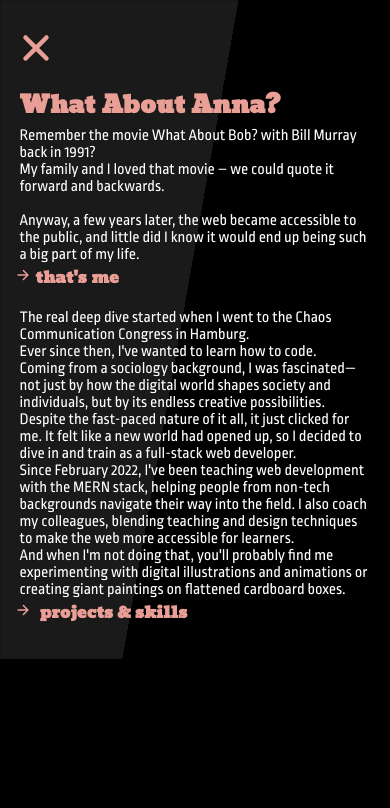
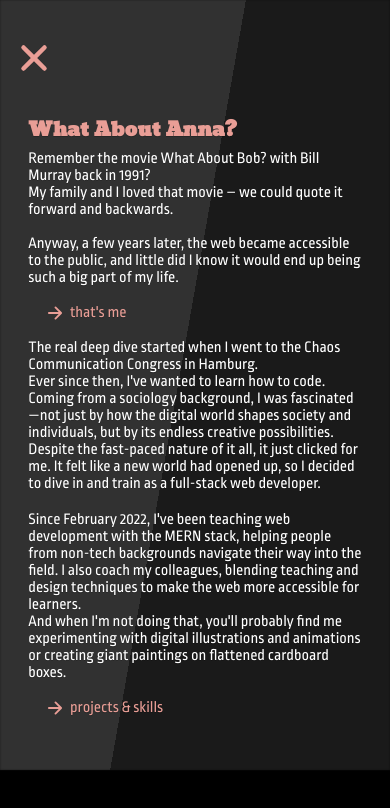
Before and after one commit to anna-olivia/pret-a-porter, a Next.js app: page /about in a window 390 px wide. Shown: the top 808 px of the page. Built offline with nearby package versions, Linux system fonts and the light colour scheme.

Commit message:
tablet landing

```diff
--- a/app/about/page.js
+++ b/app/about/page.js
@@ -1,4 +1,3 @@
-
 import Link from "next/link";
 import { IoArrowForward, IoClose } from "react-icons/io5";
 import styles from "../styles/About.module.css";
@@ -6,55 +5,70 @@ import styles from "../styles/About.module.css";
 const About = () => {
   return (
     <>
-
       <div className={styles.about}>
-      <Link href="/">
-          <IoClose className={styles.back} />
+        <Link href="/" className={styles.back}>
+          <IoClose />
         </Link>
 
+        <div>
+          <h2>What About Anna?</h2>
+            <p>
+              Remember the movie <span>What About Bob?</span> with Bill Murray
+              back in 1991?
+            </p>
+            <p>
+              My family and I loved that movie – we could quote it forward and
+              backwards.
+            </p>
+            <br />
+            <p>
+              Anyway, a few years later, the web became accessible to the
+              public, and little did I know it would end up being such a big
+              part of my life.
+            </p>
 
-        <div className={styles.text}>
-        <h1>
-          What About Anna?
-        </h1>
-            <div>
-            <p>Remember the movie <span>What About Bob?</span> with Bill Murray back in 1991?</p>
-            <p>My family and I loved that movie – we could quote it forward and backwards.</p>
-            <br/>
-            <p>Anyway, a few years later, the web became accessible to the public, and little did I know it would end up being such a big part of my life. </p>
-
-            <Link href="/me" ><IoArrowForward className={styles.link} />
-             <h2>that's me</h2>
+            <Link href="/me" className={styles.link}>
+              <IoArrowForward />
+              <span> that's me</span>
+            </Link>
 
 
-              </Link>
-
-              <br/>
-              <br/>
-
             <p>
-              The real deep dive started when I went to the Chaos Communication Congress in Hamburg.</p>
-              <p>
-              Ever since then, I've wanted to learn how to code.
-              </p>
-              <p> Coming from a sociology background, I was fascinated—not just by how the digital world shapes society and individuals, but by its endless creative possibilities. Despite the fast-paced nature of it all, it just clicked for me. It felt like a new world had opened up, so I decided to dive in and train as a full-stack web developer.</p>
-            </div>
-            <div>
+              The real deep dive started when I went to the Chaos Communication
+              Congress in Hamburg.
+            </p>
+            <p>Ever since then, I've wanted to learn how to code.</p>
             <p>
-Since February 2022, I've been teaching web development with the MERN stack, helping people from non-tech backgrounds navigate their way into the field. I also coach my colleagues, blending teaching and design techniques to make the web more accessible for learners. </p><p>And when I'm not doing that, you'll probably find me experimenting with digital illustrations and animations or creating giant paintings on flattened cardboard boxes.
+              Coming from a sociology background, I was fascinated—not just by
+              how the digital world shapes society and individuals, but by its
+              endless creative possibilities. Despite the fast-paced nature of
+              it all, it just clicked for me. It felt like a new world had
+              opened up, so I decided to dive in and train as a full-stack web
+              developer.
+            </p>
+          </div>
+          <div>
+            <p>
+              Since February 2022, I've been teaching web development with the
+              MERN stack, helping people from non-tech backgrounds navigate
+              their way into the field. I also coach my colleagues, blending
+              teaching and design techniques to make the web more accessible for
+              learners.
+            </p>
+            <p>
+              And when I'm not doing that, you'll probably find me experimenting
+              with digital illustrations and animations or creating giant
+              paintings on flattened cardboard boxes.
             </p>
 
-            <Link href="/projects" ><IoArrowForward className={styles.link} />
-            <h2>  projects & skills</h2>
+            <Link href="/projects" className={styles.link}>
+              <IoArrowForward />
+              <span> projects & skills</span>
+            </Link>
+            <br/>
+          </div>
 
-              </Link>
-
-
-            </div>
-
-            </div>
-
-      </div>
+        </div>
 
     </>
   );
--- a/app/components/Footer.js
+++ b/app/components/Footer.js
@@ -4,9 +4,9 @@ import { PiMouseScrollThin } from "react-icons/pi";
 
 const Footer = () => {
   return (
-    <footer className={`glass ${styles.wrapper}`}>
+    <footer className={styles.wrapper}>
      <PiMouseScrollThin className={styles.icon}/>
-      <h1>contact me </h1>
+      <h2>contact me </h2>
       <div className={styles.links}>
       <Link href="/about">about </Link>
       <br/>
@@ -32,7 +32,6 @@ const Footer = () => {
       <p className={styles.author}>
         ./code and ./design © {new Date().getFullYear()}    – anna-olivia lebert-wietholtz
       </p>
-
     </footer>
   );
 };
--- a/app/globals.css
+++ b/app/globals.css
@@ -14,12 +14,13 @@
   --primary: #e99e96;
   --heading: moul;
   --paragraph: ropa;
-
+ font-size: 16px;
 }
 
 html,
 body {
   max-width: 100vw;
+  height: 100vh;
   overflow-x: hidden;
   background-color: var(--background);
   color: var(--foreground);
--- a/app/styles/About.module.css
+++ b/app/styles/About.module.css
@@ -1,6 +1,6 @@
 .about {
   position: relative;
-  background-color: rgba(0, 0, 0, 0.1);
+  background-color: rgba(255, 255, 255, 0.1);
   backdrop-filter: blur(40px);
   background-image: linear-gradient(
       135deg,
@@ -9,38 +9,47 @@
       transparent 100%
     ),
     linear-gradient(100deg, rgba(255, 255, 255, 0.1) 25%, transparent 25%);
-
   box-shadow: 0 0 1px rgba(255, 255, 255, 0.1), inset 0 0 2px rgba(0, 0, 0, 0.5);
-
   background-size: 200% 150%;
   background-repeat: no-repeat;
+  text-shadow: 0 1px rgba(0, 0, 0, 0.2);
+  padding: 2.5% 2.5%;
 
-  text-shadow: 0 1px rgba(0, 0, 0, 0.2);
 }
 
 .about .back {
   color: var(--primary);
   font-size: 3em;
-  margin: 0.5em 0.25em;
+
 }
 
-.about .text {
-  padding: 2em 5%;
+.about .back svg {
+  margin-top: 0.5em;
 }
 
-.about h1 {
-  color: var(--primary);
-  font-size: 1.5em;
-  margin-top: -2em;
+.about > div {
+  padding: 2.5% 5%;
 }
 
-.about .link,
-.about a h2 {
+.about h2 {
   color: var(--primary);
-  display: inline;
-  transform: translateX(-5px);
+  padding: 5% 0 2.5%;
+  line-height: 1.2em;
+  font-size: 1.2rem;
+
 }
 
-.about a h2 {
-  font-size: 1em;
+.about .link {
+ color: var(--primary);
+ padding: 5%;
+ display: flex;
+ align-items: center;
+
 }
+
+.about .link svg {
+
+  font-size: 1.25em;
+  margin-right: 0.25em;
+
+}
--- a/app/styles/Impressum.module.css
+++ b/app/styles/Impressum.module.css
@@ -13,7 +13,6 @@
   background-size: 200% 150%;
   background-repeat: no-repeat;
   text-shadow: 0 1px rgba(0, 0, 0, 0.2);
-  /* font-size: 1em; */
   padding: 2.5% 2.5%;
 }
 .impressum .back {
@@ -23,16 +22,17 @@
 }
 
 .impressum .back svg {
-  margin-top: 0.25em;;
+  margin-top: 0.5em;;
 }
 
 .impressum > div {
-  padding: 5% 5%;
+  padding: 2.5% 5%;
 }
 .impressum h2 {
   color: var(--primary);
   padding: 5% 0 2.5%;
   line-height: 1.2em;
+  font-size: 1rem;
 }
 
 .impressum address {
```
Also changed, not shown: app/styles/Footer.module.css (+8 -51 lines), app/styles/Hero.module.css (+13 -7 lines), app/styles/Landing.module.css (+2 -8 lines).
